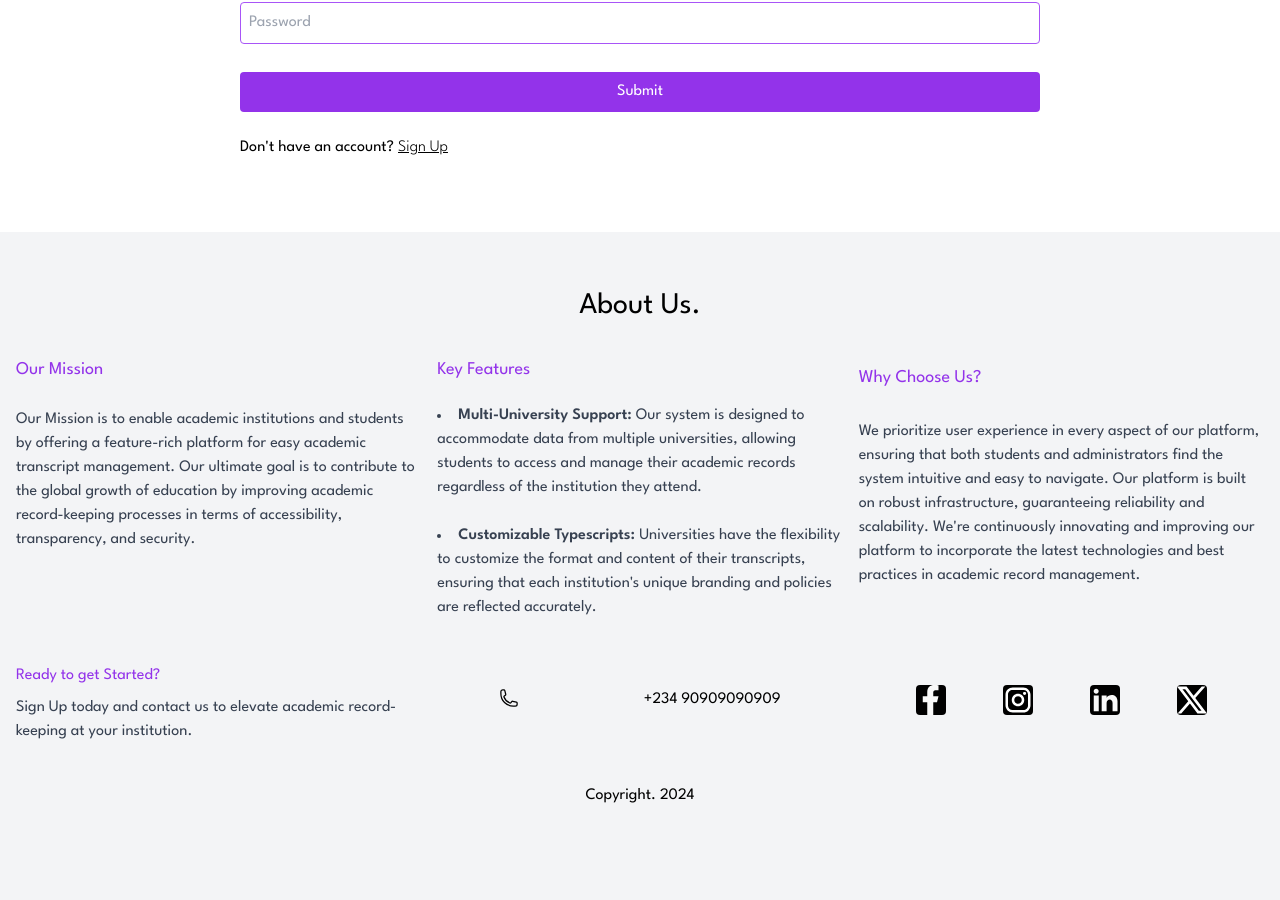
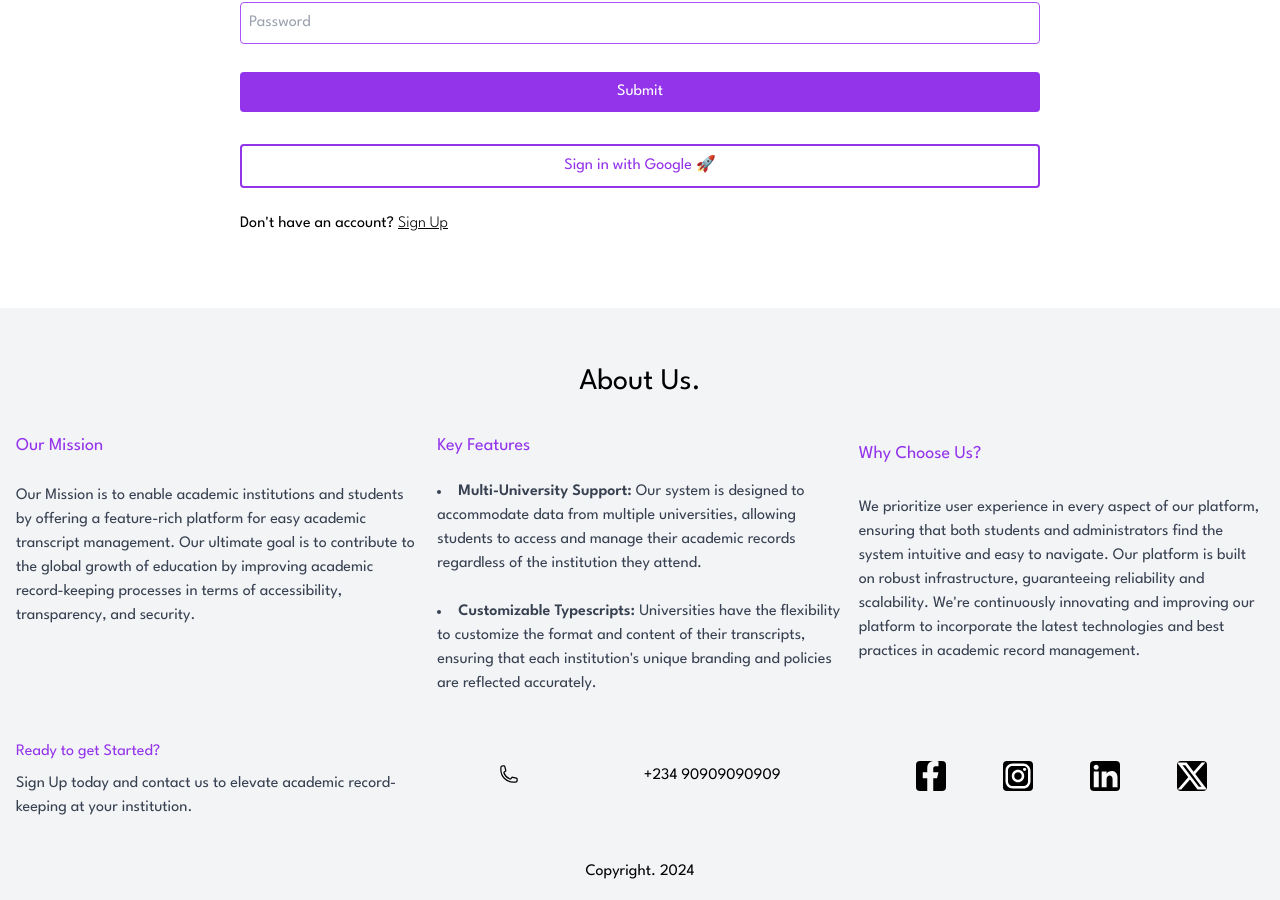
Before and after one commit to ELECTRON11111/transcript-system, a Next.js app: page / in a window 1280 px wide. Shown: the part 1122-2022 px from the top of the page. Before the commit the page ends 1946 px from the top, so only its background shows below. Built offline with nearby package versions, Linux system fonts and the light colour scheme.

Commit message:
Added a Google Sign in option to the Log in page

```diff
--- a/src/app/layout.tsx
+++ b/src/app/layout.tsx
@@ -2,6 +2,9 @@ import type { Metadata } from "next";
 import { Inter } from "next/font/google";
 import { League_Spartan } from "next/font/google";
 import "./globals.css";
+
+import { GoogleOAuthProvider } from '@react-oauth/google';
+
 
 const inter = Inter({ subsets: ["latin"] });
 const league_spartan = League_Spartan({subsets: ["latin"]});
@@ -17,8 +20,8 @@ export default function RootLayout({
   children: React.ReactNode;
 }>) {
   return (
-
-    // This is the root Layout File (Our index.html file basically)
+    <GoogleOAuthProvider clientId="575600367450-b6uckjuk7gi3drtnsap52nlp0mrmfev3.apps.googleusercontent.com">
+      {/* // This is the root Layout File (Our index.html file basically) */}
       <html lang="en">
         <head>
         <link
@@ -27,8 +30,15 @@ export default function RootLayout({
           type="image/x-icon"
           sizes="16x16"
         />
+        {/* Google Sign In Credentials */}
+        <meta name="google-signin-client_id" content="575600367450-b6uckjuk7gi3drtnsap52nlp0mrmfev3.apps.googleusercontent.com"></meta>
         </head>
         <body className={`${league_spartan.className} bg-gray-100`}>{children}</body>
+
+        {/* Google Sign In */}
+        <script src="https://apis.google.com/js/platform.js" async defer></script>
       </html>
+    </GoogleOAuthProvider>
+
   );
 }
--- a/src/components/About/About.tsx
+++ b/src/components/About/About.tsx
@@ -70,6 +70,7 @@ export default function About(): any {
                         <path d="M7 11.5H9.5L10.5 7.5H7V5.5C7 4.47 7 3.5 9 3.5H10.5V0.14C10.174 0.0970001 8.943 0 7.643 0C4.928 0 3 1.657 3 4.7V7.5H0V11.5H3V20H7V11.5Z" fill="#F8F8F8"/>
                     </svg>
                 </Link>
+
                 <Link href={"#"}>
                     <svg width="30" height="30" viewBox="0 0 24 24" fill="none" xmlns="http://www.w3.org/2000/svg" className="bg-black text-black rounded transition duration-300 ease-out hover:bg-purple-500">
                         <path d="M7.8 2H16.2C19.4 2 22 4.6 22 7.8V16.2C22 17.7383 21.3889 19.2135 20.3012 20.3012C19.2135 21.3889 17.7383 22 16.2 22H7.8C4.6 22 2 19.4 2 16.2V7.8C2 6.26174 2.61107 4.78649 3.69878 3.69878C4.78649 2.61107 6.26174 2 7.8 2ZM7.6 4C6.64522 4 5.72955 4.37928 5.05442 5.05442C4.37928 5.72955 4 6.64522 4 7.6V16.4C4 18.39 5.61 20 7.6 20H16.4C17.3548 20 18.2705 19.6207 18.9456 18.9456C19.6207 18.2705 20 17.3548 20 16.4V7.6C20 5.61 18.39 4 16.4 4H7.6ZM17.25 5.5C17.5815 5.5 17.8995 5.6317 18.1339 5.86612C18.3683 6.10054 18.5 6.41848 18.5 6.75C18.5 7.08152 18.3683 7.39946 18.1339 7.63388C17.8995 7.8683 17.5815 8 17.25 8C16.9185 8 16.6005 7.8683 16.3661 7.63388C16.1317 7.39946 16 7.08152 16 6.75C16 6.41848 16.1317 6.10054 16.3661 5.86612C16.6005 5.6317 16.9185 5.5 17.25 5.5ZM12 7C13.3261 7 14.5979 7.52678 15.5355 8.46447C16.4732 9.40215 17 10.6739 17 12C17 13.3261 16.4732 14.5979 15.5355 15.5355C14.5979 16.4732 13.3261 17 12 17C10.6739 17 9.40215 16.4732 8.46447 15.5355C7.52678 14.5979 7 13.3261 7 12C7 10.6739 7.52678 9.40215 8.46447 8.46447C9.40215 7.52678 10.6739 7 12 7ZM12 9C11.2044 9 10.4413 9.31607 9.87868 9.87868C9.31607 10.4413 9 11.2044 9 12C9 12.7956 9.31607 13.5587 9.87868 14.1213C10.4413 14.6839 11.2044 15 12 15C12.7956 15 13.5587 14.6839 14.1213 14.1213C14.6839 13.5587 15 12.7956 15 12C15 11.2044 14.6839 10.4413 14.1213 9.87868C13.5587 9.31607 12.7956 9 12 9Z" fill="white"/>
--- a/src/components/Login/Login.tsx
+++ b/src/components/Login/Login.tsx
@@ -1,8 +1,13 @@
 "use client";
 
+// import { GoogleLogin } from '@react-oauth/google';
+import { useGoogleLogin } from '@react-oauth/google';
+import jwt_decode, { jwtDecode } from "jwt-decode";
 import { useState } from "react";
 import React from "react";
 import Link from "next/link";
+import { headers } from 'next/headers';
+import axios from 'axios';
 
 
 export default function Login () {
@@ -11,6 +16,29 @@ export default function Login () {
     const spanClickHandler = (newState:boolean) => {
         changeIsStudent(newState);
     }
+
+    // const login = useGoogleLogin({
+    //     onSuccess: tokenResponse => console.log(tokenResponse),
+    // });
+
+    const login = useGoogleLogin({
+        onSuccess: async (response) => {
+            try {
+                const res = await axios.get(
+                    "https://www.googleapis.com/oauth2/v3/userinfo",
+                    {
+                        headers: {
+                            Authorization: `Bearer ${response.access_token}`,
+                        },
+                    }
+                );
+
+                console.log(res)
+            } catch (error) {
+                console.error(error);
+            }
+        }
+    });
 
     return (
         <div id="login" className="w-full bg-white p-4 py-8 md:flex md:flex-col md:justify-center md:px-60 md:pb-16">
@@ -27,6 +55,32 @@ export default function Login () {
                 <input type="username" className="input" placeholder={`Enter ${isStudent? "Student": "Admin" } username`} />
                 <input type="password" className="input" placeholder="Password" />
                 <button type="submit" className="my-4 p-2 w-full bg-purple-600 rounded text-white transition duration-300 ease-out hover:shadow-lg">Submit</button>
+
+                {/* Google Sign In button */}
+                {/* <div className="g-signin2" data-onsuccess="onSignIn"></div> */}
+                {/* <GoogleLogin
+                    onSuccess={credentialResponse => {
+                        // Data recieved is encrypted
+                        console.log(credentialResponse);
+
+                        const token = credentialResponse.credential as string;
+
+                        const credentialResponseDecoded = jwtDecode(token);
+                        console.log(credentialResponseDecoded);
+
+                    }}
+                    onError={() => {
+                        console.log('Login Failed');
+                    }}
+                    useOneTap
+                /> */}
+                <div
+                    onClick={() => login()}
+                    className='my-4 p-2 w-full text-center bg-white cursor-pointer
+                    rounded border-2 border-purple-600 text-purple-600 transition duration-300 ease-out hover:shadow-lg'
+                >
+                    Sign in with Google 🚀
+                </div>
             </form>
 
             <p className="my-2 text-md">Don't have an account? <Link href={"/signup"} className="font-light underline">   Sign Up</Link></p>
```
Also changed, not shown: package.json (+9 -5 lines), 1 other file (tests, documents, lock files or other folders). Lines whose indentation alone changed are shown as unchanged.
